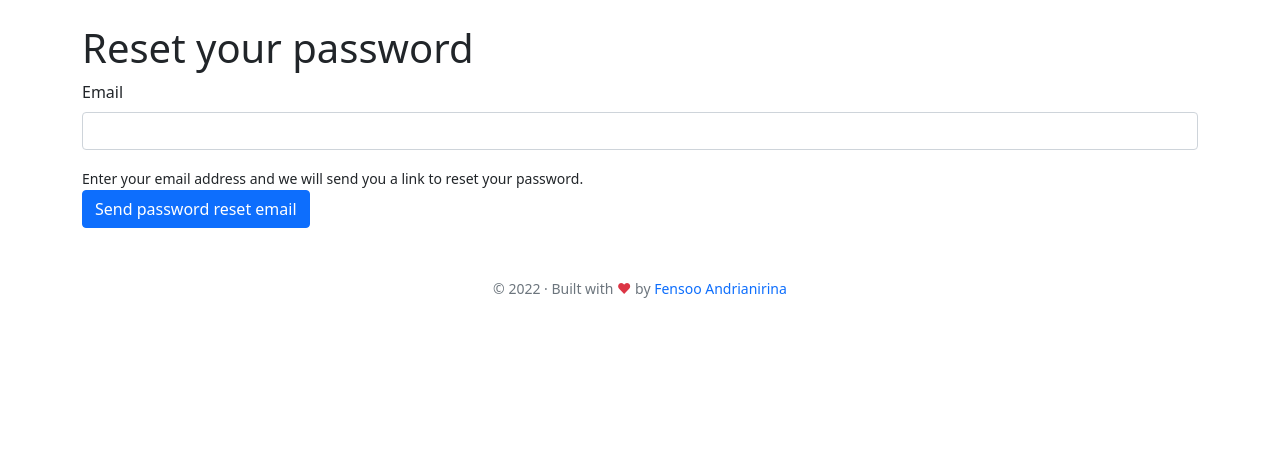
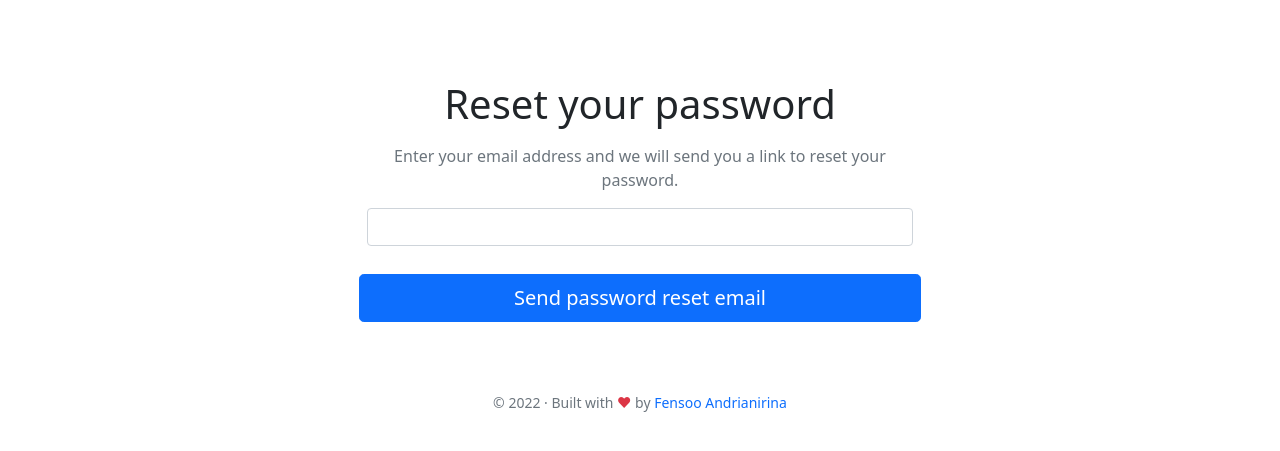
Before and after one commit to FensooAndrianirina/Panterest, a Symfony app: template templates/reset_password/request.html.twig in a window 1280 px wide. Shown: the part 56-507 px from the top of the page. Run offline with Twig, Linux system fonts and the light colour scheme; the template is opened without the code that fills it, so the values that code supplies are empty; form fields are guessed from the names that the template uses; some libraries are stand-ins or nearby versions.

Commit message:
Style reset password template

```diff
--- a/templates/reset_password/request.html.twig
+++ b/templates/reset_password/request.html.twig
@@ -1,22 +1,27 @@
 {% extends 'layouts/partials/base.html.twig' %}
 
-{% block title %}Reset your password{% endblock %}
+{% block title 'Reset your password' %}
 
 {% block body %}
-    {% for flashError in app.flashes('reset_password_error') %}
-        <div class="alert alert-danger" role="alert">{{ flashError }}</div>
-    {% endfor %}
-    <h1>Reset your password</h1>
+    <div class="row">
+        <div class="pt-2 pb-3 col-md-6 mx-auto">
+            {% for flashError in app.flashes('reset_password_error') %}
+                <div class="alert alert-error mb-3 rounded" role="alert">{{ flashError }}</div>
+            {% endfor %}
+            <h1 class="mt-5 mb-3 text-center">Reset your password</h1>
 
-    {{ form_start(requestForm) }}
-        {{ form_row(requestForm.email) }}
-        <div>
-            <small>
-                Enter your email address and we will send you a
-                link to reset your password.
-            </small>
+
+            <p class="mb-3 text-center text-muted">
+                Enter your email address and we will send you a link to reset your password.
+            </p>
+
+
+            {{ form_start(requestForm) }}
+                {{ form_widget(requestForm.email) }}
+            <div class="row p-1">
+                <button type="submit" class="mt-4 btn btn-primary btn-lg btn-block">Send password reset email</button>
+            </div>
+            {{ form_end(requestForm) }}
         </div>
-
-        <button class="btn btn-primary">Send password reset email</button>
-    {{ form_end(requestForm) }}
+    </div>
 {% endblock %}
```
Also changed, not shown: src/Form/ResetPasswordRequestFormType.php (+10 -3 lines).
